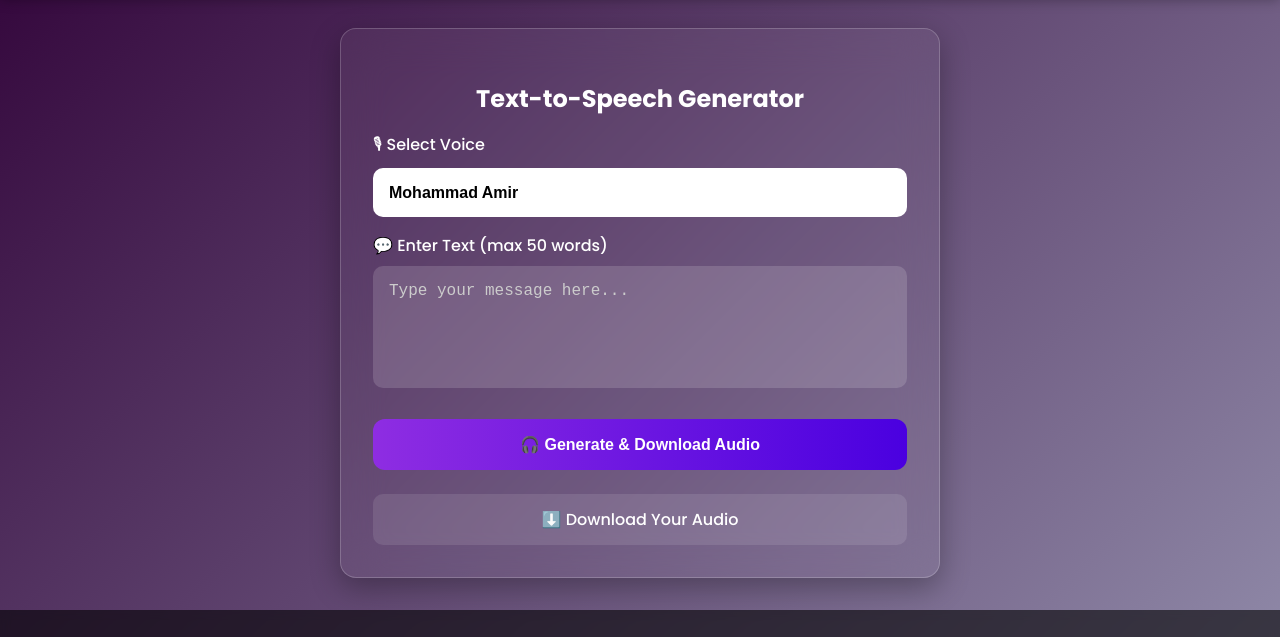
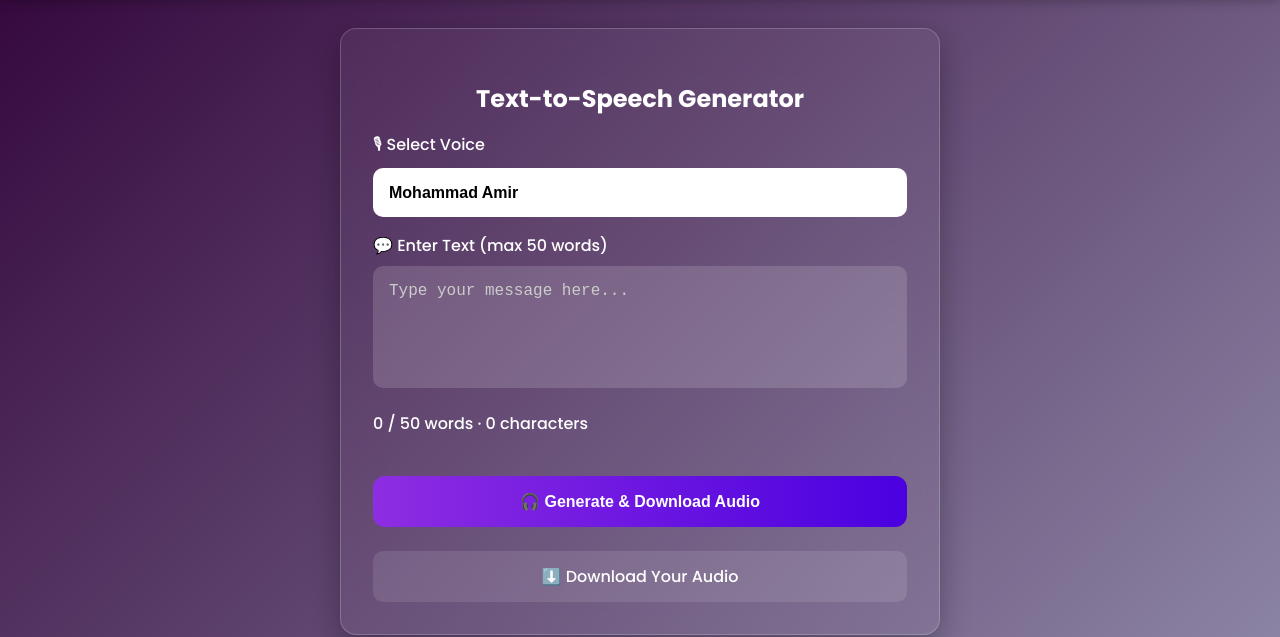
Before and after one commit to Jalalkhan96/api_abix_11lab, a plain HTML site: page index.html in a window 1280 px wide. Shown: the part 79-716 px from the top of the page. Drawn offline with Linux system fonts and the light colour scheme.

Commit message:
feat: live word counter + limit warning

```diff
--- a/index.html
+++ b/index.html
@@ -37,7 +37,10 @@
       <label for="textInput">💬 Enter Text (max 50 words)</label>
       <textarea id="textInput" rows="5" placeholder="Type your message here..."></textarea>
 
-      <button onclick="submitText()">🎧 Generate & Download Audio</button>
+      <p id="wordCounter" class="counter">0 / 50 words · 0 characters</p>
+      <p id="wordWarning" class="warning" hidden>⚠️ Please limit your input to 50 words.</p>
+
+      <button id="generateBtn" onclick="submitText()">🎧 Generate & Download Audio</button>
 
       <a id="downloadLink" href="#" download="speech.mp3">⬇️ Download Your Audio</a>
     </div>
```
